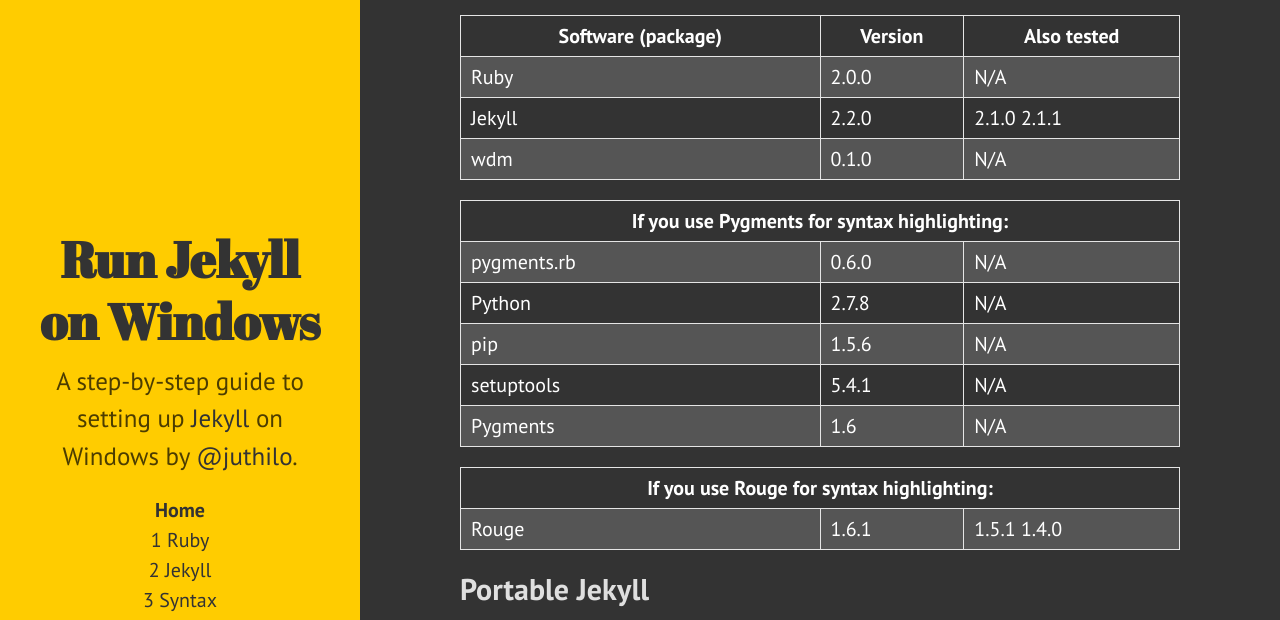
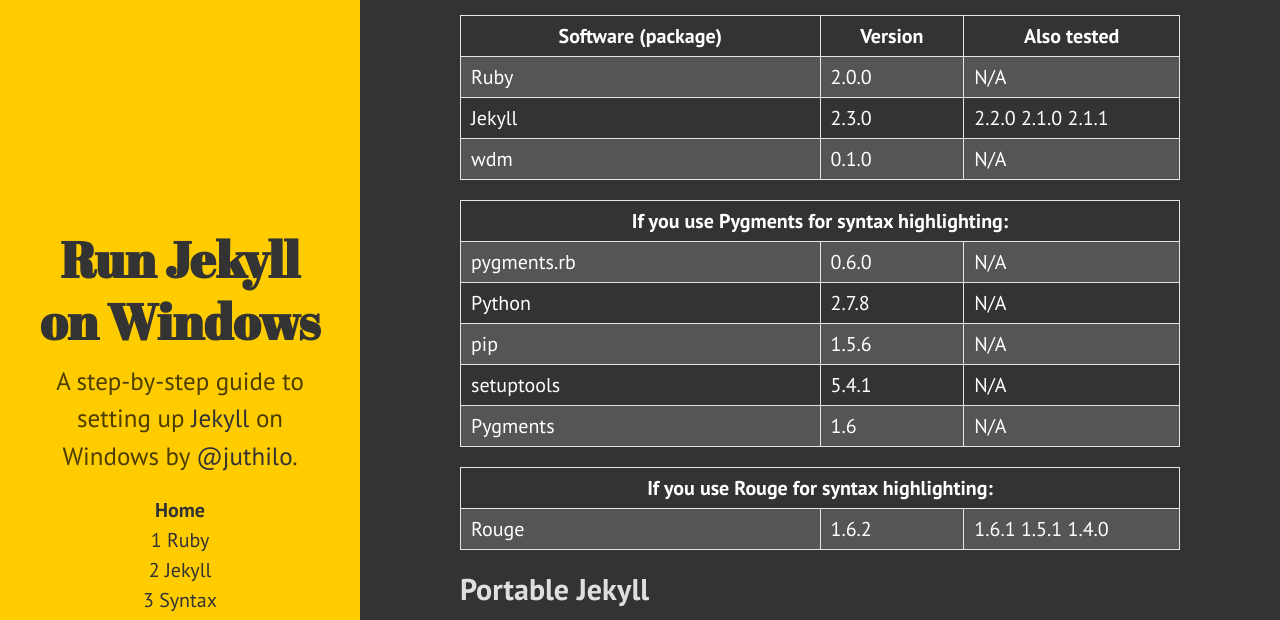
Before and after one commit to juthilo/run-jekyll-on-windows, a Jekyll site: the page built from index.html, in a window 1280 px wide and 900 px high, scrolled down 550 px. Shown: the part 155-775 px from the top of the window. Built offline with Jekyll 4.4.1, drawn with Linux system fonts in a browser that asks for light colours.

Commit message:
Update versions

```diff
--- a/index.html
+++ b/index.html
@@ -27,8 +27,8 @@
     </tr>
     <tr>
       <td>Jekyll</td>
-      <td>2.2.0</td>
-      <td>2.1.0 2.1.1</td>
+      <td>2.3.0</td>
+      <td>2.2.0 2.1.0 2.1.1</td>
     </tr>
     <tr>
       <td>wdm</td>
@@ -80,8 +80,8 @@
   <tbody>
     <tr>
       <td width="50%">Rouge</td>
-      <td width="20%">1.6.1</td>
-      <td>1.5.1 1.4.0</td>
+      <td width="20%">1.6.2</td>
+      <td>1.6.1 1.5.1 1.4.0</td>
     </tr>
   </tbody>
 </table>
```
